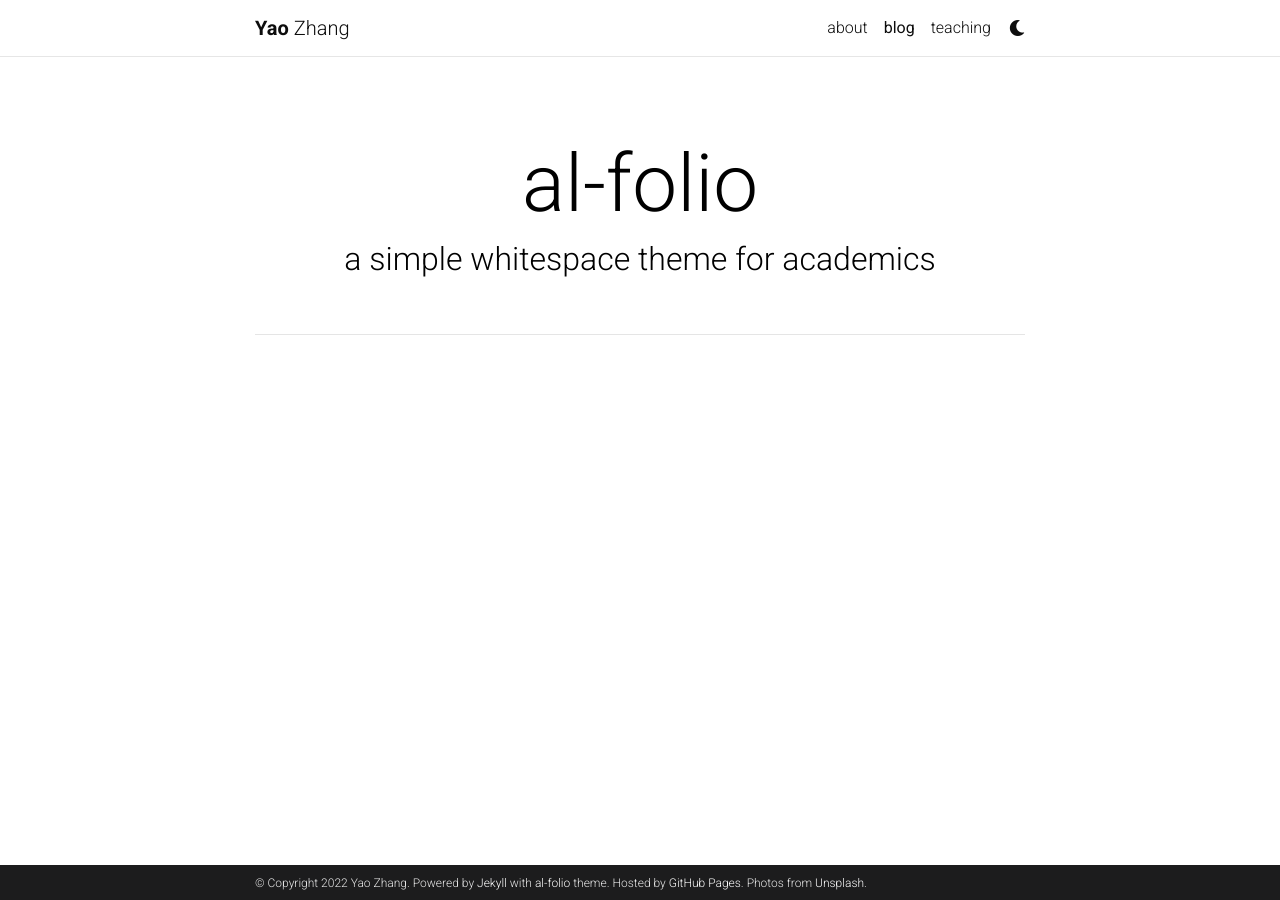
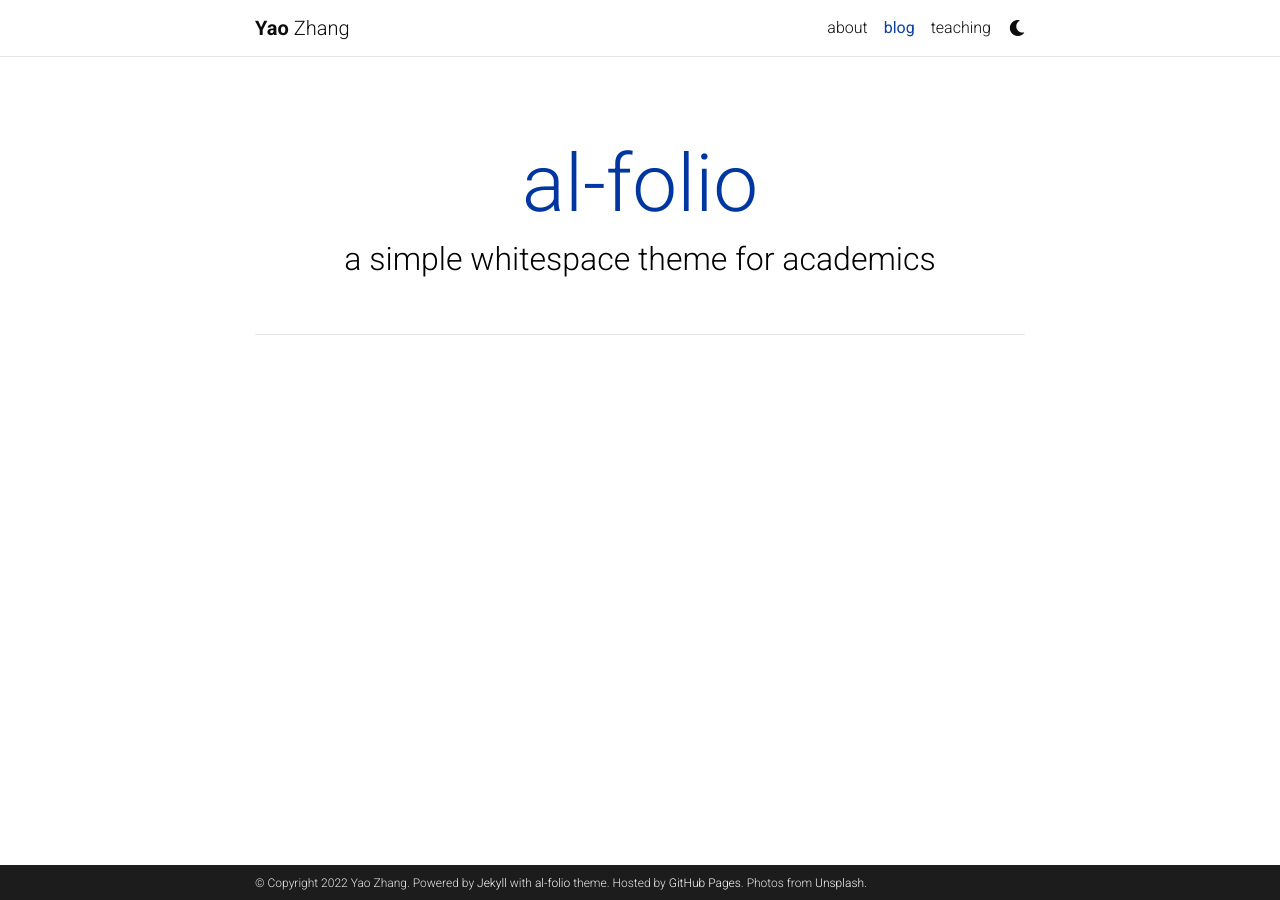
Before and after one commit to yaozhang24/yaozhang.github.io, a Jekyll site: the page built from blog/index.html, in a window 1280 px wide. Built offline with Jekyll 4.4.1, drawn with Linux system fonts in a browser that asks for light colours; the list of posts is cut into pages by our own code; comment, search, counter and statistics services are not loaded; a style sheet for code colours, icons or effects is not loaded.

Commit message:
Update _themes.scss

```diff
--- a/_sass/_themes.scss
+++ b/_sass/_themes.scss
@@ -7,8 +7,8 @@
   --global-code-bg-color: #{$code-bg-color-light};
   --global-text-color: #{$black-color};
   --global-text-color-light: #{$grey-color};
-  --global-theme-color: #{#0000FF-color};
-  --global-hover-color: #{#0000FF-color};
+  --global-theme-color: #{$blue-color-dark};
+  --global-hover-color: #{$blue-color-dark};
   --global-footer-bg-color: #{$grey-color-dark};
   --global-footer-text-color: #{$grey-color-light};
   --global-footer-link-color: #{$white-color};
```
